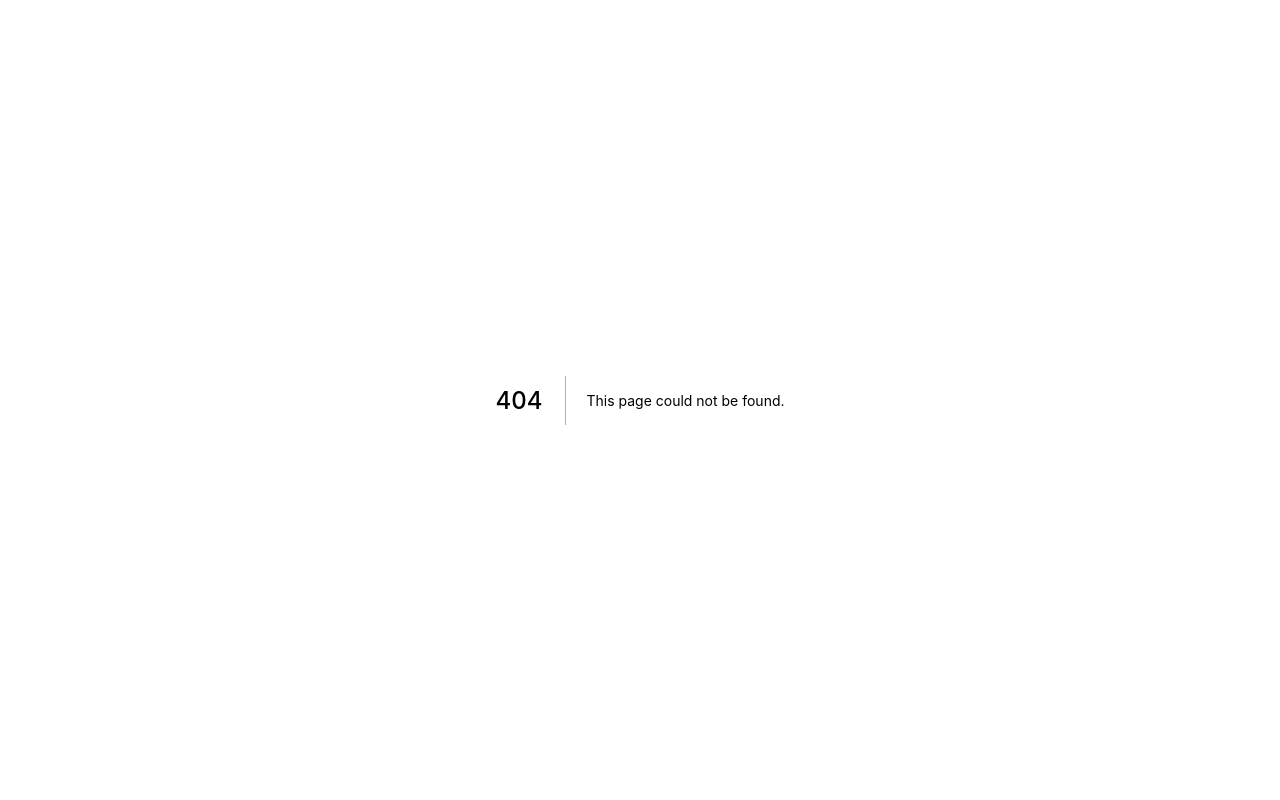
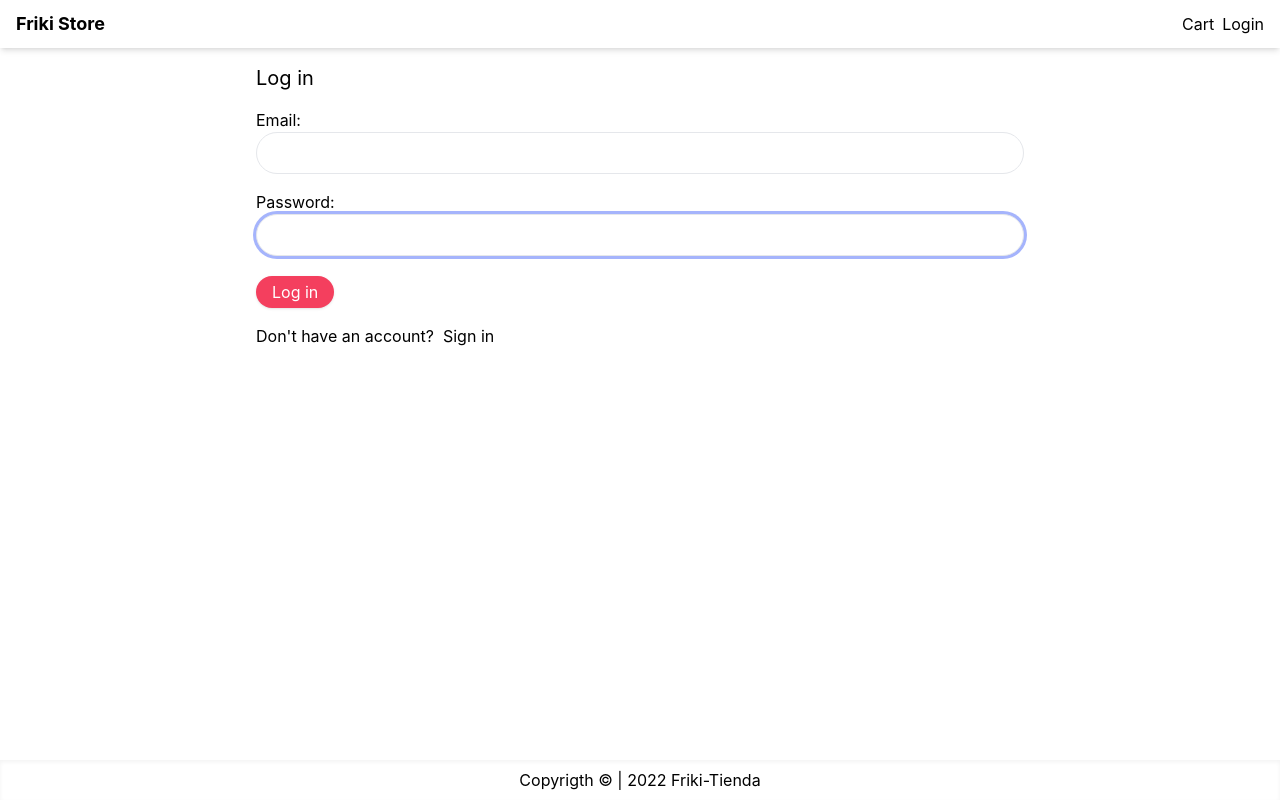
Before and after one commit to SaulSR/Proyecto5-Friki-Tienda, a Next.js app: page /login in a window 1280 px wide. Before the commit this address had no page. Built offline with nearby package versions, Linux system fonts and the light colour scheme.

Commit message:
Crear Formulario Inicio de Sesión

```diff
--- a/package.json
+++ b/package.json
@@ -13,7 +13,8 @@
     "js-cookie": "^3.0.1",
     "next": "12.2.5",
     "react": "18.2.0",
-    "react-dom": "18.2.0"
+    "react-dom": "18.2.0",
+    "react-hook-form": "^7.34.2"
   },
   "devDependencies": {
     "@types/react": "^18.0.18",
--- a/pages/cart.js
+++ b/pages/cart.js
@@ -91,7 +91,7 @@ function CartScreen() {
               </li>
               <li>
                 <button
-                  onClick={() => router.push('/shipping')}
+                  onClick={() => router.push('login?redirect=/shipping')}
                   className="primary-button w-full text-white"
                 >
                   Check Out
--- /dev/null
+++ b/pages/login.js
@@ -0,0 +1,68 @@
+import Link from 'next/link';
+import React from 'react';
+import { useForm } from 'react-hook-form';
+import Layout from '../components/Layout';
+
+export default function LoginScreen() {
+  const {
+    handleSubmit,
+    register,
+    formState: { errors },
+  } = useForm();
+  const submitHandler = ({ email, password }) => {
+    console.log(email, password);
+  };
+  return (
+    <Layout title="Login">
+      <form
+        className="mx-auto max-w-screen-md"
+        onSubmit={handleSubmit(submitHandler)}
+      >
+        <h1 className="mb-4 text-xl">Log in</h1>
+        <div className="mb-4">
+          <label htmlFor="email">Email:</label>
+          <input
+            type="email"
+            {...register('email', {
+              required: 'Please enter email',
+              pattern: {
+                value: /^[a-zA-Z0-9_.+-]+@[a-zA.Z0-9-]+.[a-zA-Z0-9-9.]+$/i,
+                message: 'Please enter valid email',
+              },
+            })}
+            className="w-full"
+            id="email"
+            autoFocus
+          ></input>
+          {errors.email && (
+            <div className="text-red-400">{errors.email.message}</div>
+          )}
+        </div>
+        <div className="md-4">
+          <label htmlFor="password">Password:</label>
+          <input
+            type="password"
+            {...register('password', {
+              required: 'Please enter password',
+              minLength: { value: 6, message: 'password is more than 5 chars' },
+            })}
+            className="w-full"
+            id="password"
+            autoFocus
+          ></input>
+          {errors.password && (
+            <div className="text-red-400 ">{errors.password.message}</div>
+          )}
+        </div>
+
+        <div className="mb-4" id="Login">
+          <button className="tertiary-button text-white">Log in</button>
+        </div>
+        <div className="mb-4">
+          Don&apos;t have an account? &nbsp;
+          <Link href="register">Sign in</Link>
+        </div>
+      </form>
+    </Layout>
+  );
+}
--- a/styles/globals.css
+++ b/styles/globals.css
@@ -26,3 +26,15 @@ a {
 .primary-button {
   @apply rounded bg-purple-500 py-2 px-4 shadow outline-none hover:bg-green-400 active:bg-green-300;
 }
+.tertiary-button {
+  @apply rounded-full bg-rose-500 py-1 px-4 shadow outline-none hover:bg-rose-400 active:bg-green-300;
+}
+#Login {
+  padding-top: 20px;
+}
+
+input,
+select,
+textarea {
+  @apply rounded-full border p-2 outline-none ring-indigo-300 focus:ring;
+}
```
Also changed, not shown: 1 other file (tests, documents, lock files or other folders).
